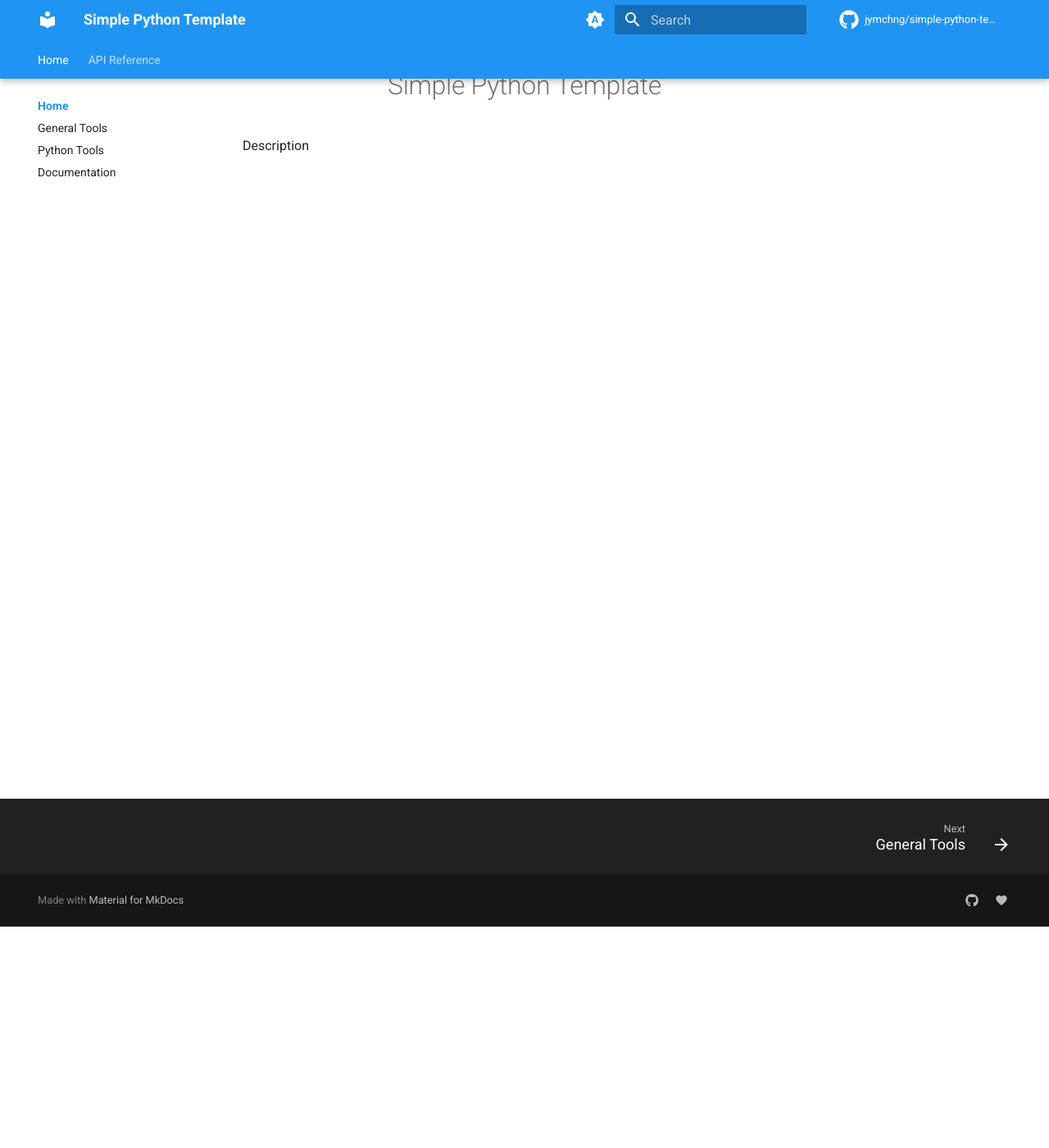
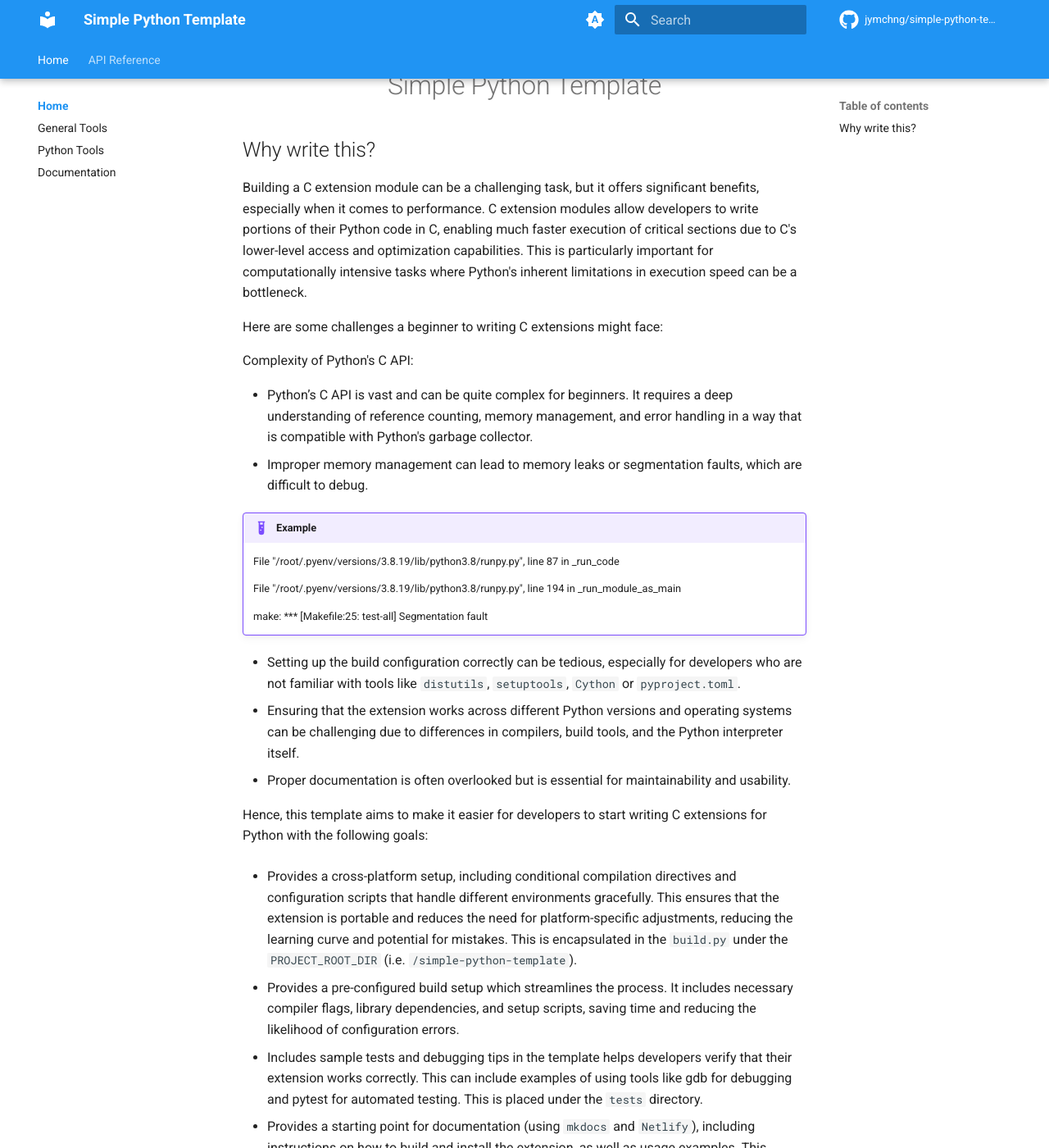
Before and after one commit to jymchng/simple-python-template, an MkDocs documentation site: the page built from docs/index.md, in a window 1280 px wide and 1400 px high, scrolled down 270 px. Shown: the whole window at 82% size. Built offline with MkDocs 1.6.1 and Material for MkDocs 9.7.7, drawn with Linux system fonts in a browser that asks for light colours; comment, search, counter and statistics services are not loaded; some of the changed text lies outside the part shown.

Commit message:
update docs

```diff
--- a/docs/index.md
+++ b/docs/index.md
@@ -4,4 +4,36 @@
 
 <div align="center"><h1>Simple Python Template</h1></div>
 
-Description
+## Why write this?
+
+Building a C extension module can be a challenging task, but it offers significant benefits, especially when it comes to performance. C extension modules allow developers to write portions of their Python code in C, enabling much faster execution of critical sections due to C's lower-level access and optimization capabilities. This is particularly important for computationally intensive tasks where Python's inherent limitations in execution speed can be a bottleneck.
+
+Here are some challenges a beginner to writing C extensions might face:
+
+Complexity of Python's C API:
+
+- Python’s C API is vast and can be quite complex for beginners. It requires a deep understanding of reference counting, memory management, and error handling in a way that is compatible with Python's garbage collector.
+- Improper memory management can lead to memory leaks or segmentation faults, which are difficult to debug.
+
+!!! Example of Segfault
+    File "/root/.pyenv/versions/3.8.19/lib/python3.8/runpy.py", line 87 in _run_code
+
+    File "/root/.pyenv/versions/3.8.19/lib/python3.8/runpy.py", line 194 in _run_module_as_main
+
+    make: *** [Makefile:25: test-all] Segmentation fault
+
+- Setting up the build configuration correctly can be tedious, especially for developers who are not familiar with tools like `distutils`, `setuptools`, `Cython` or `pyproject.toml`.
+- Ensuring that the extension works across different Python versions and operating systems can be challenging due to differences in compilers, build tools, and the Python interpreter itself.
+- Proper documentation is often overlooked but is essential for maintainability and usability.
+
+Hence, this template aims to make it easier for developers to start writing C extensions for Python with the following goals:
+
+- Provides a cross-platform setup, including conditional compilation directives and configuration scripts that handle different environments gracefully. This ensures that the extension is portable and reduces the need for platform-specific adjustments, reducing the learning curve and potential for mistakes. This is encapsulated in the `build.py` under the `PROJECT_ROOT_DIR` (i.e. `/simple-python-template`).
+
+- Provides a pre-configured build setup which streamlines the process. It includes necessary compiler flags, library dependencies, and setup scripts, saving time and reducing the likelihood of configuration errors.
+
+- Includes sample tests and debugging tips in the template helps developers verify that their extension works correctly. This can include examples of using tools like gdb for debugging and pytest for automated testing. This is placed under the `tests` directory.
+
+- Provides a starting point for documentation (using `mkdocs` and `Netlify`), including instructions on how to build and install the extension, as well as usage examples. This ensures that users and future developers can understand and use the extension effectively. With examples to set it up using `mkdocs.yml`, `requirements.txt` and `runtime.txt`.
+
+It is my wish that you can use this template to bootstrap your next great amazing Python library.
```
